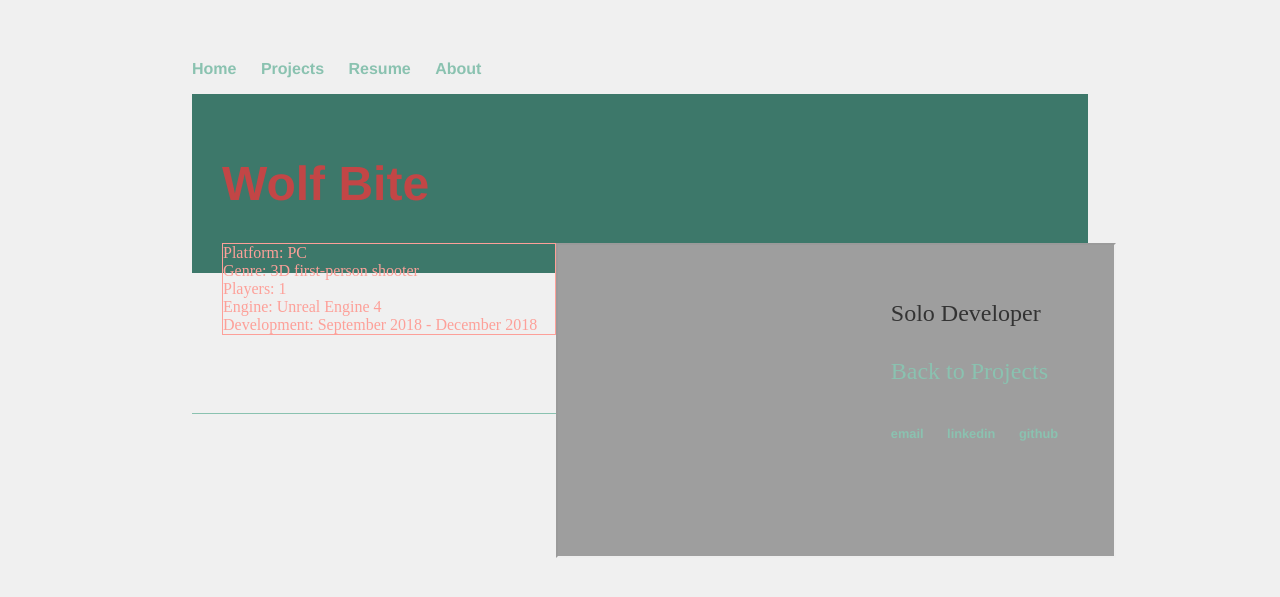
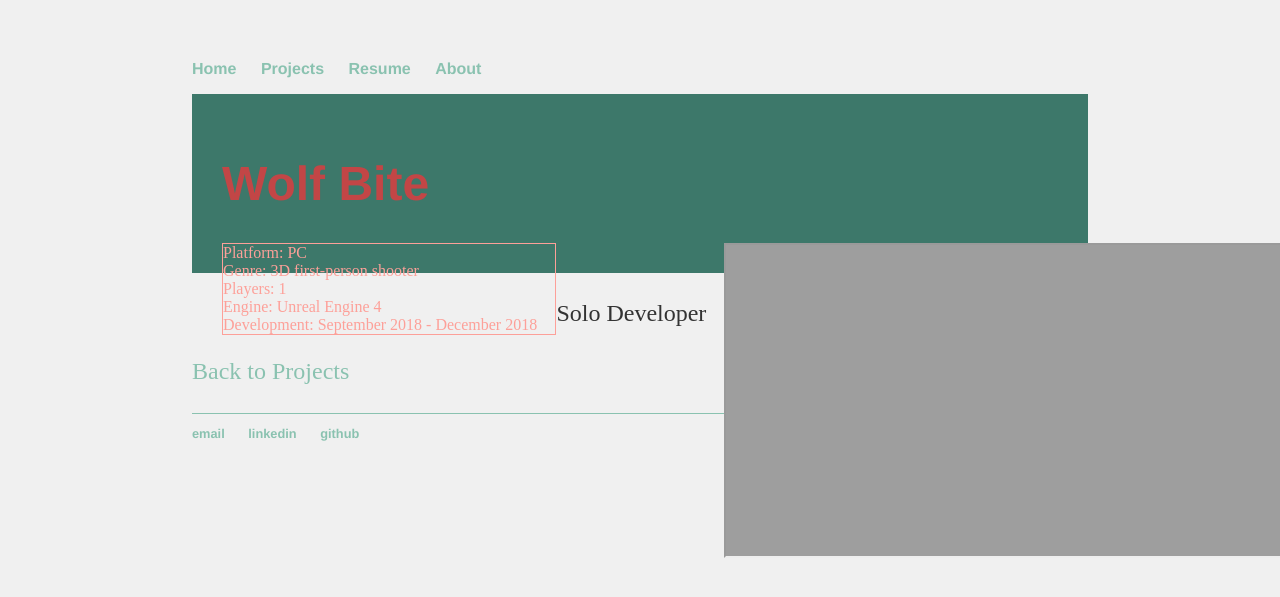
Before and after one commit to digigrant/digigrant.github.io, a Jekyll site: the page built from projects/wolf-bite.html, in a window 1280 px wide. Shown: the top 597 px of the page. Built offline with Jekyll 4.4.1, drawn with Linux system fonts in a browser that asks for light colours.

Commit message:
Update main.scss

```diff
--- a/_sass/main.scss
+++ b/_sass/main.scss
@@ -124,12 +124,7 @@ ul.specs
 
     .right
     {
-        float: left;
+        float: right;
         width: 40%;
-
-        .video
-        {
-            border: 1px solid $color5;
-        }
     }
 }
```
